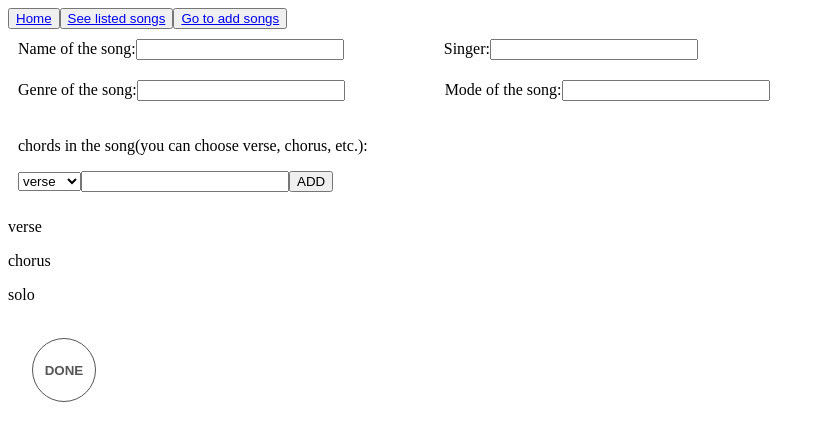
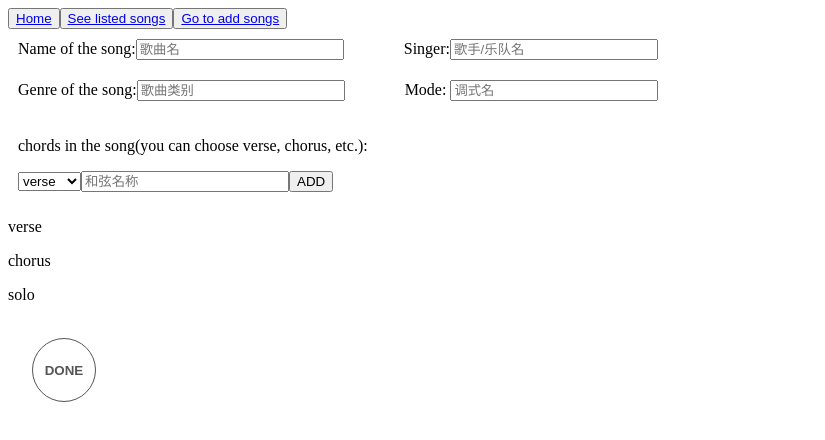
Before and after one commit to FengyangZhang/gHelper, a React (Create React App) app in the folder client/: page /addpanel in a window 1280 px wide. Shown: the top 440 px of the page, without its empty margins (0-825 px from the left). Built offline with nearby package versions, Linux system fonts and the light colour scheme.

Commit message:
add mode helper

```diff
--- a/client/src/AddPanel.js
+++ b/client/src/AddPanel.js
@@ -1,6 +1,7 @@
 import React, { Component } from "react";
 import axios from "axios";
 import ChordHelper from "./ChordHelper";
+import ModeHelper from "./ModeHelper";
 require('./css/AddPanel.css');
 
 export default class AddPanel extends Component {
@@ -48,6 +49,8 @@ export default class AddPanel extends Component {
             part: "solo",
             chordsOfPart: [],
           }],
+          chosenChord: -1,
+          chosenPart: -1,
         });
         axios.post("/api/putData", {
           songName: songName,
@@ -110,7 +113,7 @@ export default class AddPanel extends Component {
             <input className="standardInput"
               type="text"
               onChange={e => this.setState({ songName: e.target.value })}
-              placeholder=""
+              placeholder="歌曲名"
               value={this.state.songName}
               style={{ width: "200px" }}
             />
@@ -119,7 +122,7 @@ export default class AddPanel extends Component {
               type="text"
               style={{ width: "200px" }}
               onChange={e => this.setState({ singerName: e.target.value })}
-              placeholder=""
+              placeholder="歌手/乐队名"
               value={this.state.singerName}
             />
           </div>
@@ -128,18 +131,23 @@ export default class AddPanel extends Component {
             <input className="standardInput"
               type="text"
               onChange={e => this.setState({ genre: e.target.value })}
-              placeholder=""
+              placeholder="歌曲类别"
               style={{ width: "200px" }}
               value={this.state.genre}
             />
-            Mode of the song:
-            <input className="standardInput"
-              type="text"
+            Mode:{"\t"}
+            <input list="modes"
+              placeholder="调式名"
               onChange={e => this.setState({ mode: e.target.value })}
-              placeholder=""
               style={{ width: "200px" }}
               value={this.state.mode}
-            />
+              />
+            <datalist id="modes">
+                <option value="C大调"/>
+                <option value="C小调"/>
+                <option value="A大调"/>
+            </datalist>
+            {this.state.mode !== "" ? <ModeHelper mode={this.state.mode} /> : <br />}
           </div>
           <div style={{ padding: "10px" }}>
             <p>chords in the song(you can choose verse, chorus, etc.):</p>
@@ -152,7 +160,7 @@ export default class AddPanel extends Component {
             <input
               type="text"
               onChange={e => this.setState({ chordsInput: e.target.value })}
-              placeholder=""
+              placeholder="和弦名称"
               value={this.state.chordsInput}
               style={{ width: "200px" }}
             />
@@ -162,7 +170,6 @@ export default class AddPanel extends Component {
             {currentChords}
           </div>
           {this.state.chosenChord !== -1 ? <ChordHelper chord= {this.state.partAndChords[this.state.chosenPart].chordsOfPart[this.state.chosenChord]} /> : <br/>}
-
           <div>
             <button className="doneButton" onClick={() => this.putDataToDB(this.state.songName, this.state.singerName,
               this.state.mode, this.state.partAndChords, this.state.genre)}>
--- a/client/src/ChordHelper.js
+++ b/client/src/ChordHelper.js
@@ -4,7 +4,7 @@ export default class ChordHelper extends Component {
     render() {
         return (
             <div>
-                {this.props.chord}和弦，一个XXXXX的和弦,主要用于XXXXX,带有XXXX的色彩。
+                {this.props.chord}和弦,一个XXXXX的和弦,主要用于XXXXX,带有XXXX的色彩。
             </div>
         );
     }
--- a/client/src/ModeHelper.js
+++ b/client/src/ModeHelper.js
@@ -1,6 +1,12 @@
 import React, { Component } from "react";
-import axios from "axios";
+require('./css/ModeHelper.css');
 
 export default class ModeHelper extends Component {
-
+    render() {
+        return (
+            <div className="modeHelperDiv">
+                {this.props.mode}，构成音如下:
+            </div>
+        );
+    }
 }
--- a/client/src/css/AddPanel.css
+++ b/client/src/css/AddPanel.css
@@ -1,14 +1,8 @@
-/* .twoInputDiv{ */
-    /* vertical-align: top; */
-    /* width: 150px; */
-    /* float: left; */
-    /* margin-left: 100px; */
-/* } */
 .infoDiv{
     display:inline-block;
 }
 .standardInput{
-    margin-right: 100px
+    margin-right: 60px
 }
 
 .doneButton{
--- /dev/null
+++ b/client/src/css/ModeHelper.css
@@ -0,0 +1,3 @@
+.modeHelperDiv{
+    display: inline;
+}
```
